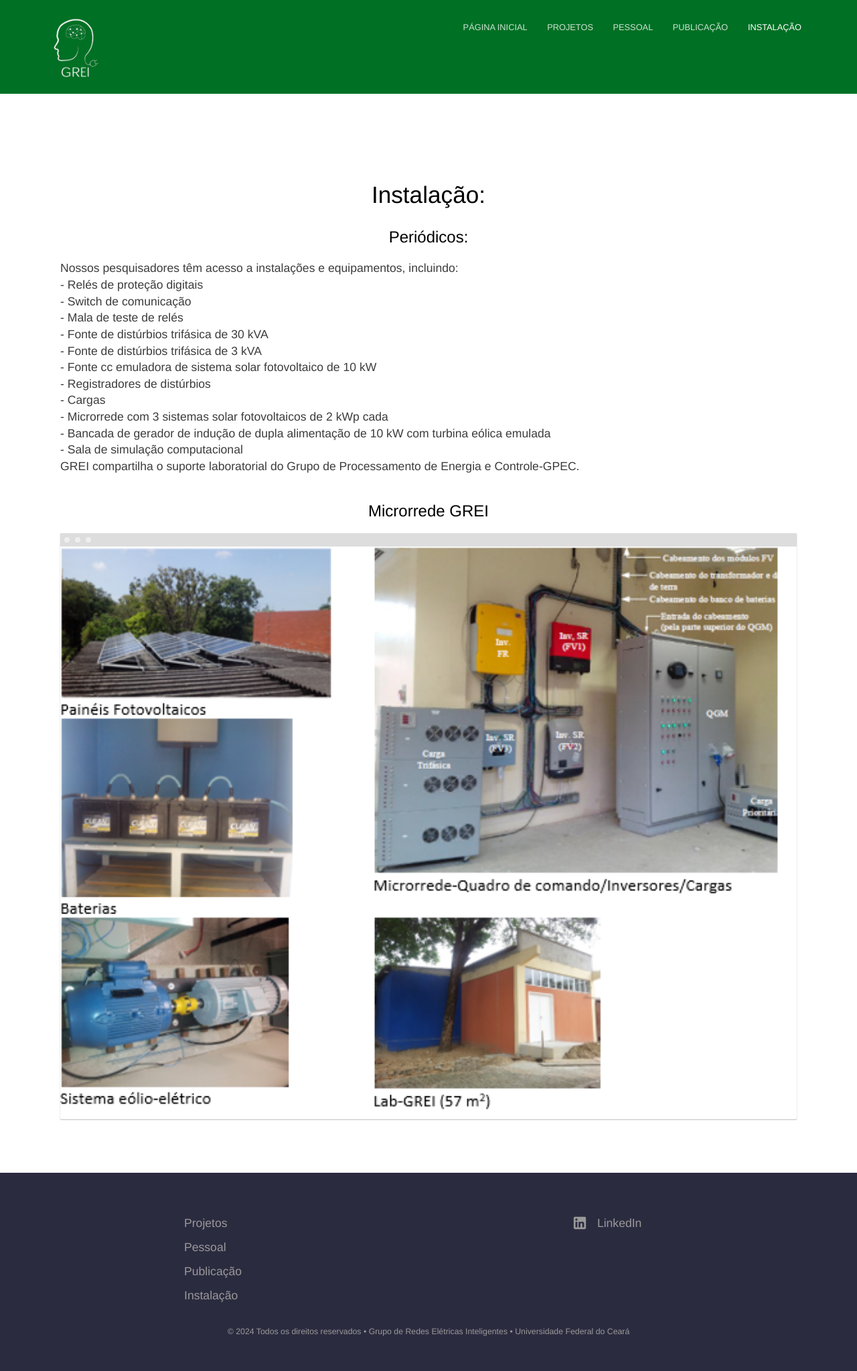
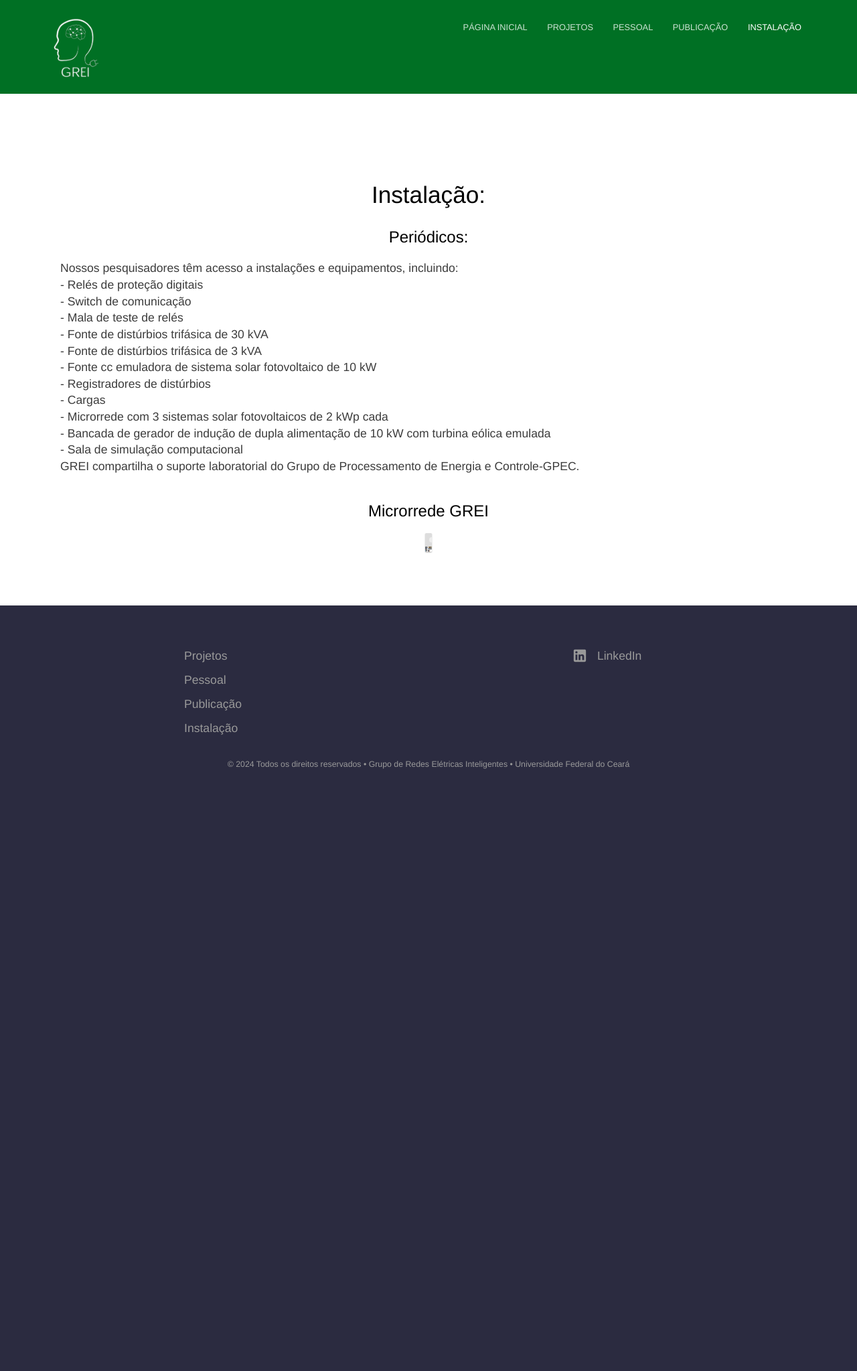
Before and after one commit to Gabriell89222/Gabriell89222.github.io, a Jekyll site: the page built from contact.html, in a window 1280 px wide. Shown: the whole page at 67% size. Built offline with Jekyll 4.4.1, drawn with Linux system fonts in a browser that asks for light colours; after the commit the page ends 1200 px from its top, so only the background shows below that.

Commit message:
Ajuste aba instalação v-1.6

```diff
--- a/_sass/layout.scss
+++ b/_sass/layout.scss
@@ -59,7 +59,7 @@
 }
 
 .screenshot{
-	max-width: 100%;
+	max-width: 10px;
 	height: auto;
 	display: block;
 	box-shadow: 0 1px 0 #ccc, 0 1px 0 1px #eee;
--- a/contact.html
+++ b/contact.html
@@ -29,7 +29,7 @@
 		<div class="container flex">
 			<div class="text editable">
 				<h2 class="Publicação">Microrrede GREI</h2>
-				<img src="/images/loc/rede.png" alt="Microrrede" class="screenshot editable" data-cms-source="/index.html" data-cms-index="4" width="200px">
+				<img src="/images/loc/rede.png" alt="Microrrede" class="screenshot editable" data-cms-source="/index.html" data-cms-index="4">
 			</div>
 		</div>
 	</section>
```
